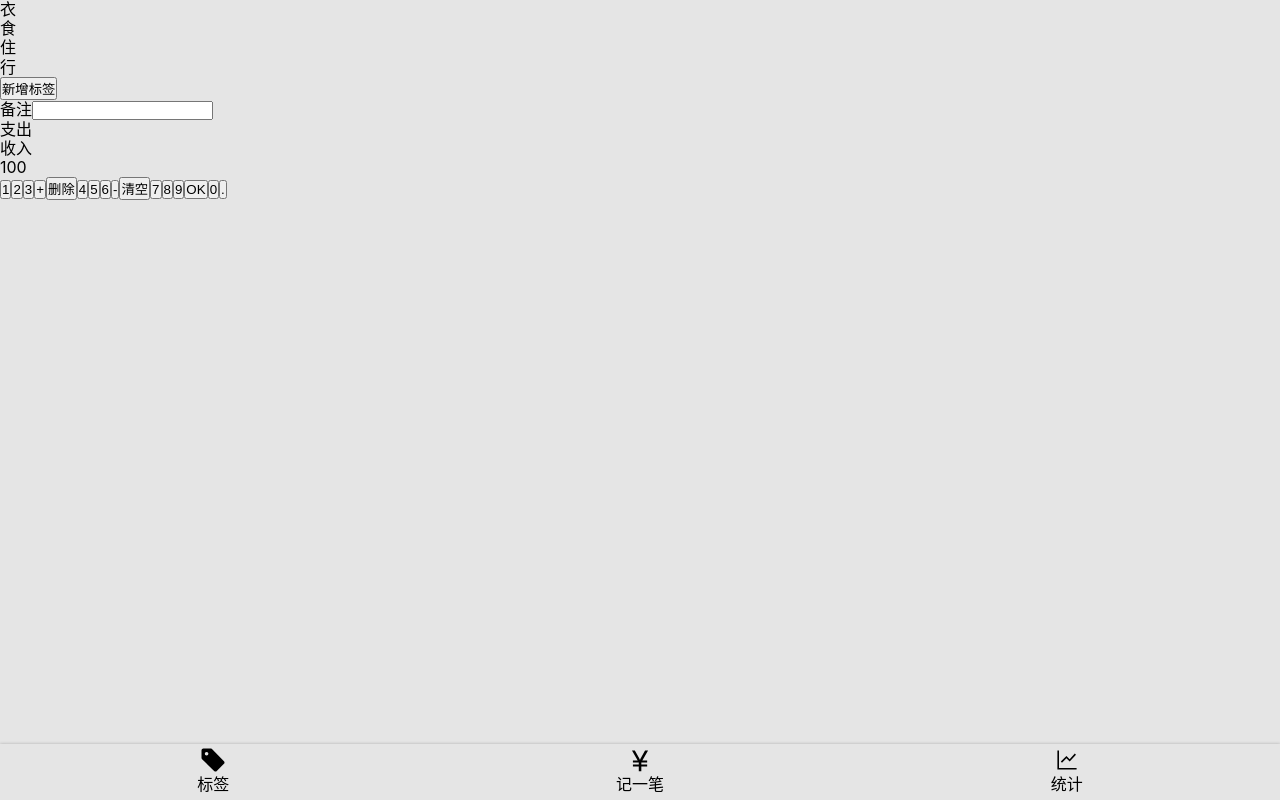
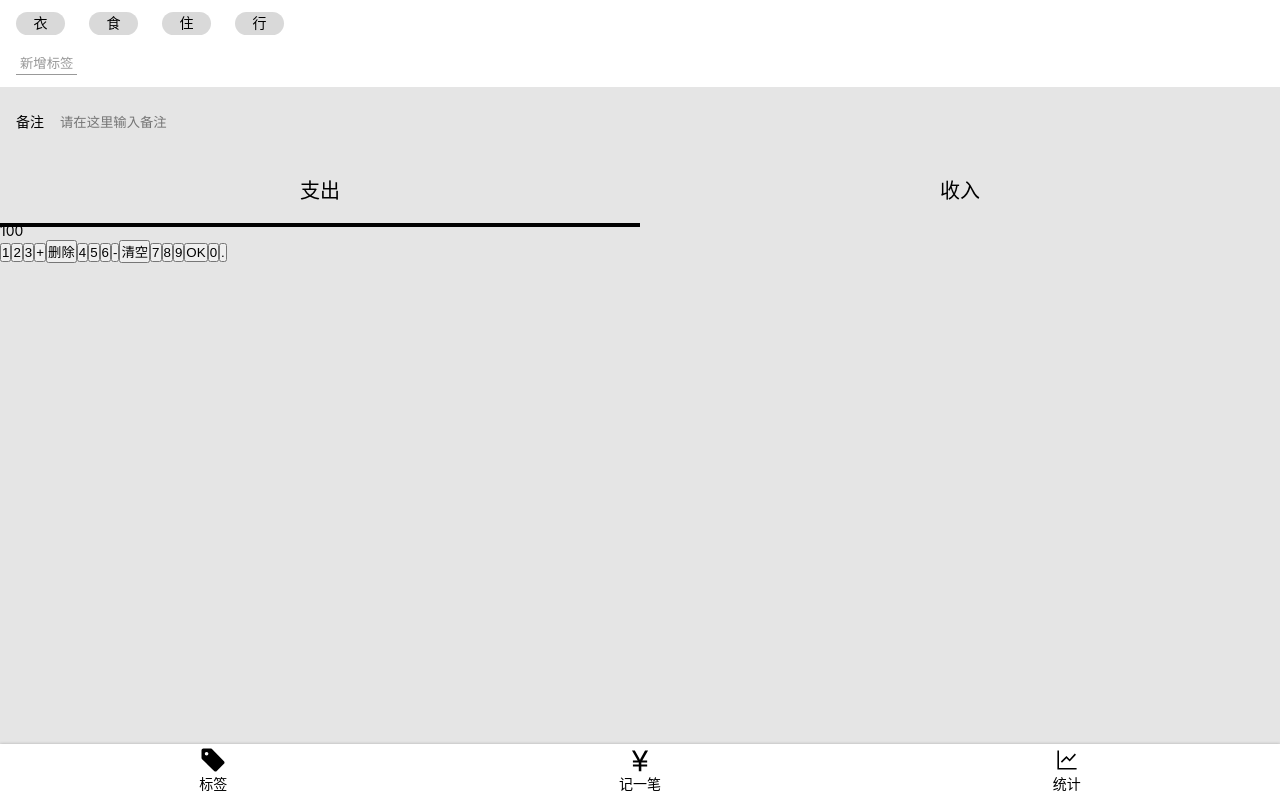
Before and after one commit to FanHHHHH/cashBook, a React (Create React App) app: page /#/ in a window 1280 px wide. Built offline with nearby package versions, Linux system fonts and the light colour scheme.

Commit message:
完成CategorySection样式

```diff
--- a/src/components/Nav.tsx
+++ b/src/components/Nav.tsx
@@ -1,10 +1,11 @@
 import styled from 'styled-components'
-import { Link, NavLink } from 'react-router-dom'
+import { NavLink } from 'react-router-dom'
 import Icon from './icon'
 
 const NavWrapper = styled.nav`
   line-height: 24px;
   box-shadow: 0 0 3px rgba(0, 0, 0, 0.25);
+  background: #fff;
   > ul {
     display: flex;
     > li {
--- a/src/index.scss
+++ b/src/index.scss
@@ -24,7 +24,7 @@ a {
 }
 body {
   font-family: $font-hei;
-  font-size: 16px;
+  font-size: 14px;
   line-height: 1.2;
   background: #e5e5e5;
 }
@@ -36,3 +36,6 @@ body {
   fill: currentColor;
   overflow: hidden;
 }
+:focus {
+  outline: none;
+}
--- a/src/views/Money.tsx
+++ b/src/views/Money.tsx
@@ -1,9 +1,69 @@
 import styled from 'styled-components'
 import Layout from '../components/Layout'
 
-const TagsSection = styled.section``
-const NotesSection = styled.section``
-const CategorySection = styled.section``
+const TagsSection = styled.section`
+  background: #fff;
+  padding: 12px 16px;
+  ol {
+    display: flex;
+    > li {
+      margin: 0 12px;
+      padding: 3px 17.5px;
+      background: #d9d9d9;
+      border-radius: 18px;
+    }
+    > li:first-child {
+      margin-left: 0;
+    }
+  }
+  > button {
+    border: none;
+    border-bottom: 1px solid #999;
+    background: #fff;
+    color: #999;
+    margin-top: 16px;
+    padding: 2px 4px;
+  }
+`
+const NotesSection = styled.section`
+  padding: 0 16px;
+  > label {
+    display: flex;
+    align-items: center;
+    > span {
+      white-space: nowrap;
+      margin-right: 16px;
+    }
+    > input {
+      width: 100%;
+      line-height: 72px;
+      border: 0;
+      background: #e5e5e5;
+    }
+  }
+`
+const CategorySection = styled.section`
+  > ul {
+    display: flex;
+    > li {
+      font-size: 20px;
+      width: 100%;
+      text-align: center;
+      padding: 20px 0;
+      position: relative;
+      &.selected::after {
+        content: '';
+        display: block;
+        height: 4px;
+        width: 100%;
+        background: #000;
+        position: absolute;
+        left: 0;
+        bottom: -4px;
+      }
+    }
+  }
+`
 const NumberPadSection = styled.section``
 
 function Money() {
@@ -21,12 +81,12 @@ function Money() {
       <NotesSection>
         <label>
           <span>备注</span>
-          <input type="text" />
+          <input type="text" placeholder="请在这里输入备注" />
         </label>
       </NotesSection>
       <CategorySection>
         <ul>
-          <li>支出</li>
+          <li className="selected">支出</li>
           <li>收入</li>
         </ul>
       </CategorySection>
```
